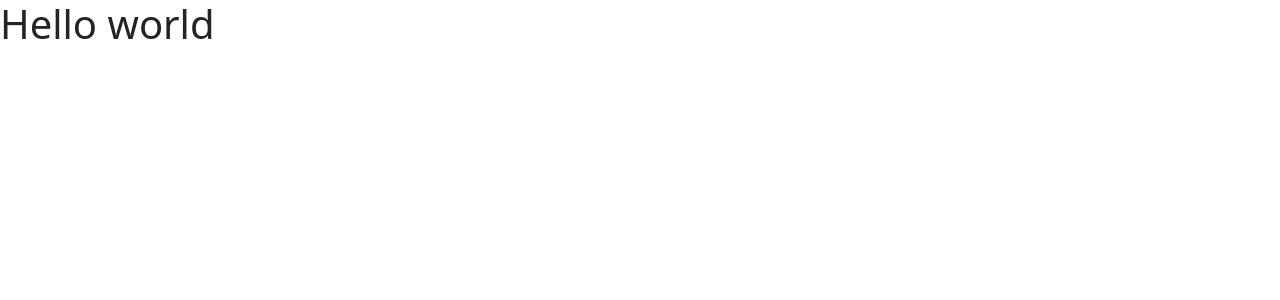
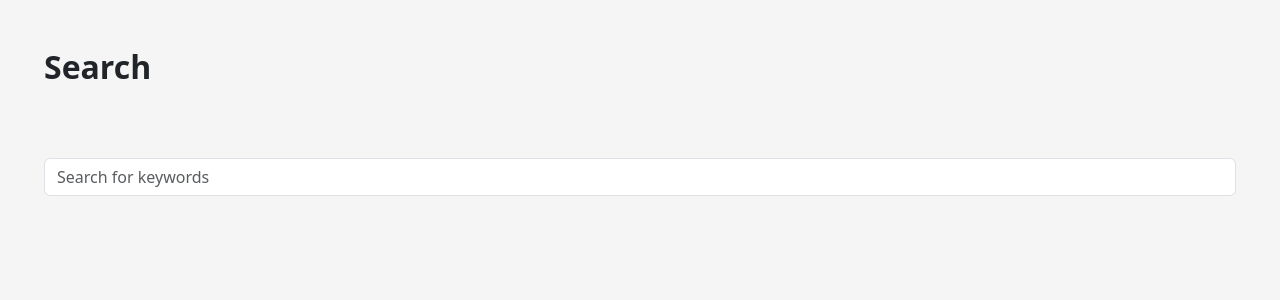
Before and after one commit to Mohamed-Magdey/text-search, an Angular app: page / in a window 1280 px wide. Shown: the top 300 px of the page. Built offline with nearby package versions, Linux system fonts and the light colour scheme.

Commit message:
Prepare basic layout & general styles

```diff
--- a/src/app/app.component.html
+++ b/src/app/app.component.html
@@ -1 +1,17 @@
-<h1>Hello world</h1>
+<main class="container-fluid">
+  <h2 class="fw-bold mb-5">Search</h2>
+  <div class="input-group pt-4 mb-4">
+    <input
+      type="text"
+      class="form-control"
+      placeholder="Search for keywords"
+      [ngModel]="searchQuery()"
+      (ngModelChange)="onSearch($event)"
+    />
+    @if (searchQuery()) {
+      <div (click)="clearSearch()"
+      aria-label="Clear search">x</div>
+    }
+  </div>
+  {{searchQuery()}}
+</main>
--- a/src/app/app.component.scss
+++ b/src/app/app.component.scss
@@ -0,0 +1,4 @@
+main {
+  background-color: #f5f5f5;
+  height: 100%;
+}
--- a/src/app/app.component.ts
+++ b/src/app/app.component.ts
@@ -1,12 +1,22 @@
-import { Component } from '@angular/core';
+import { Component, signal } from '@angular/core';
+import { FormsModule } from '@angular/forms';
 
 @Component({
   selector: 'app-root',
   standalone: true,
-  imports: [],
+  imports: [FormsModule],
   templateUrl: './app.component.html',
   styleUrl: './app.component.scss'
 })
 export class AppComponent {
+  searchQuery = signal('');
 
+  onSearch(event: string): void {
+    console.log(event);
+    this.searchQuery.set(event);
+  }
+
+  clearSearch(): void {
+
+  }
 }
--- a/src/styles.scss
+++ b/src/styles.scss
@@ -2,3 +2,12 @@
 
 /* Importing Bootstrap SCSS file. */
 @import 'bootstrap/scss/bootstrap';
+
+html, body {
+  height: 100%;
+}
+
+.container-fluid {
+  --bs-gutter-x: 5.5rem;
+  padding-top: 3rem;
+}
```
